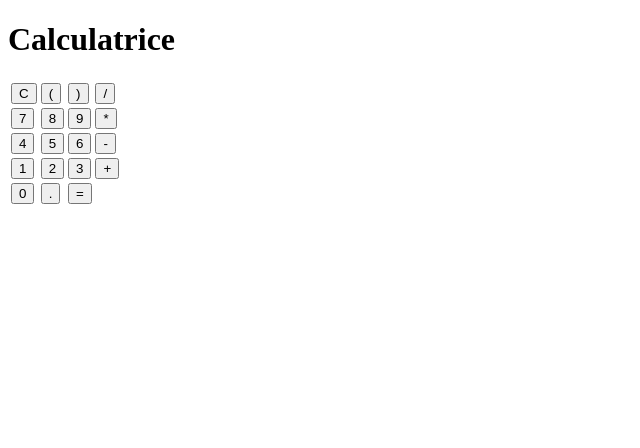
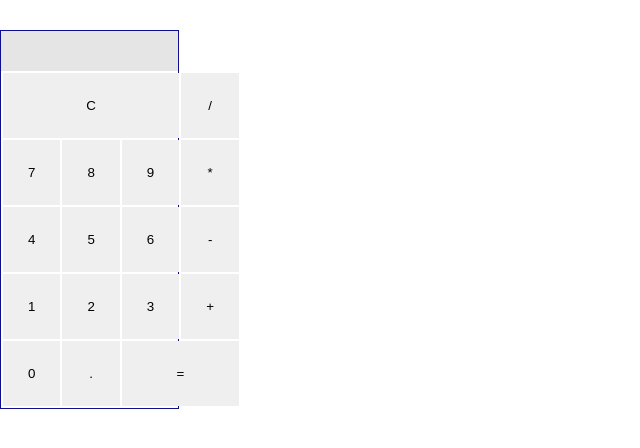
Before and after one commit to Tatiana-Juin/calculatrice-js, a plain HTML site: page index.html in a window 1280 px wide. Shown: the whole page, without its empty margins (0-640 px from the left). Drawn offline with Linux system fonts and the light colour scheme.

Commit message:
debut du style

```diff
--- a/index.html
+++ b/index.html
@@ -8,18 +8,19 @@
 </head>
 <body>
 
-    <h1> Calculatrice </h1>
+    <!-- <h1> Calculatrice </h1> -->
 
+  <main>
         <div class="calculatrice">
           <!-- pour afficher le resultat dans l'écran -->
-        <div class="ecran"> </div>
+            <div class="ecran">
+                <p></p>
+            </div>
             <table>
 
                 <tbody>
                     <tr>
-                    <td> <button data-key="8" class="btn"> C </button> </td>
-                    <td> <button data-key="53" class="btn"> ( </button> </td>
-                    <td> <button data-key="219" class="btn"> ) </button> </td>
+                        <td colspan="3"> <button data-key="8" class="btn"> C </button> </td>
                         <td> <button data-key="111" class="btn"> / </button> </td>
 
                     </tr>
@@ -63,6 +64,7 @@
             </table>
 
         </div>
+    </main>
 
     <!-- SCRIPT JS -->
     <script src="script.js"></script>
--- a/script.js
+++ b/script.js
@@ -1,5 +1,5 @@
 // RECUPERE LES ELEMENTS DU DOM
-let ecran = document.querySelector(".ecran");
+let ecran = document.querySelector(".ecran p");
 //SELECTIONNE ELEMENT ET ON LE TRANSFORME EN TABLEAU
 let touches = [...document.querySelectorAll(".btn")];
 
--- a/style.css
+++ b/style.css
@@ -0,0 +1,24 @@
+*{
+    box-sizing: border-box;
+    margin: 0;
+    padding: 0;
+}
+
+.calculatrice {
+    margin-top: 30px;
+    width:14vw;
+    border:1px solid blue;
+}
+
+.ecran{
+    background-color: #E5E5E5;
+    height:40px;
+
+}
+
+.btn{
+    width:100%;
+   padding :25px;
+   border:none;
+   cursor: pointer;
+}
```
Lines whose indentation alone changed are shown as unchanged.
